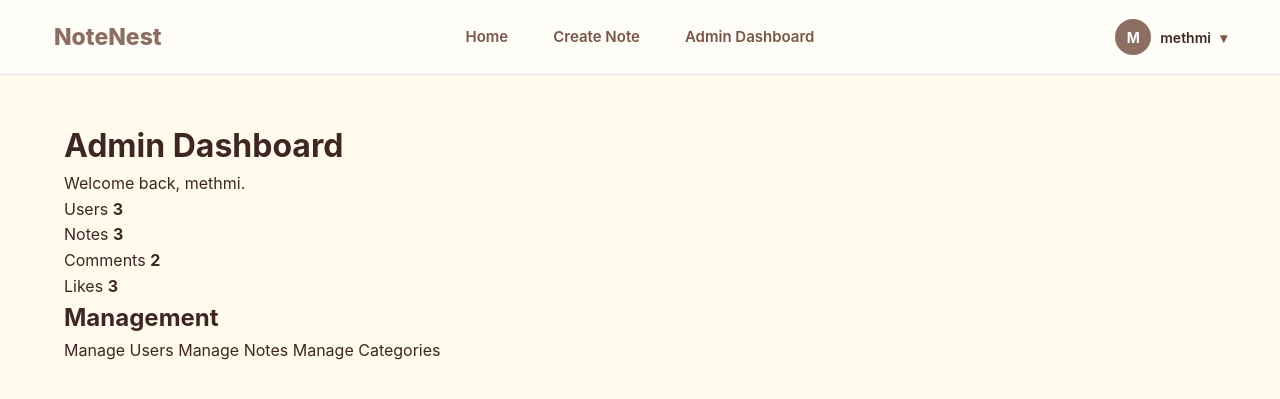
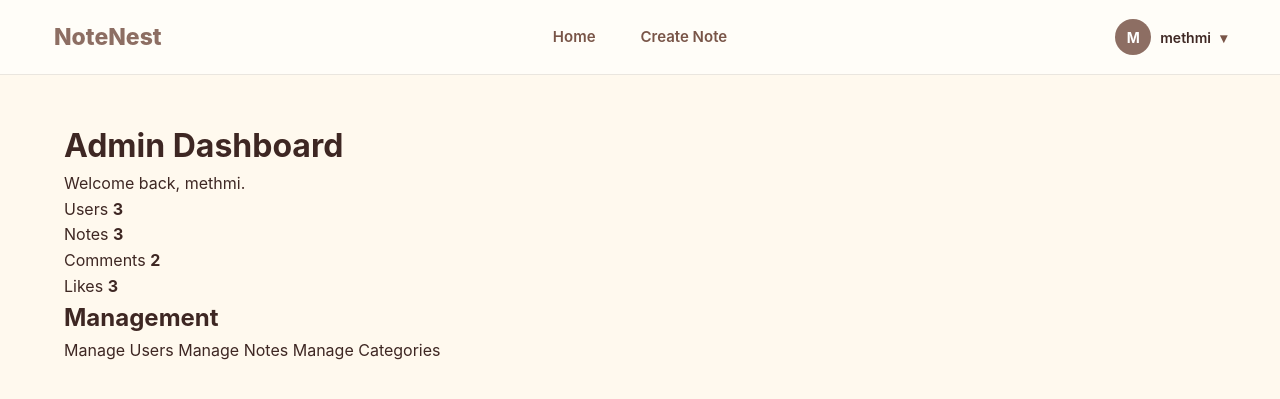
Before and after one commit to Methmi-Weerasekara/NoteNest-Blog, a PHP site: page /admin/index.php in a window 1280 px wide. Shown: the top 399 px of the page. Run offline with PHP 8.4, Linux system fonts and the light colour scheme; a user stored in the database is signed in; data comes from the database, SQL or seed files in the repository.

Commit message:
Undoing Admin Dashboard change

```diff
--- a/includes/header.php
+++ b/includes/header.php
@@ -64,16 +64,7 @@ if (session_status() === PHP_SESSION_NONE) {
                 </a>
 
             <?php endif; ?>
-            <?php if (
-    isset($_SESSION["role"]) &&
-    $_SESSION["role"] === "admin"
-): ?>
 
-    <a href="/NoteNest/admin/index.php">
-        Admin Dashboard
-    </a>
-
-<?php endif; ?>
 
         </div>
 
```
